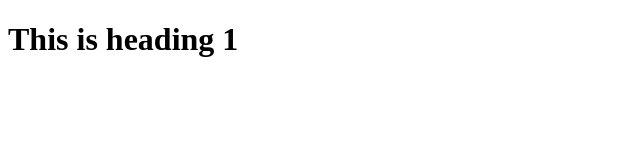
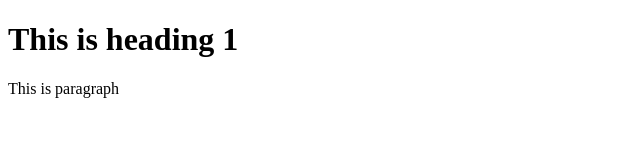
Before and after one commit to VietHoang117/git-test-02, a website: page index.html in a window 1280 px wide. Shown: the whole page, without its empty margins (0-640 px from the left). Drawn offline with Linux system fonts and the light colour scheme.

Commit message:
Third commit

```diff
--- a/index.html
+++ b/index.html
@@ -7,5 +7,6 @@
 </head>
 <body>
     <h1>This is heading 1</h1>
+    <p>This is paragraph</p>
 </body>
 </html>
```
Also changed, not shown: package.json (added, +18 -0 lines), 1 other file.
